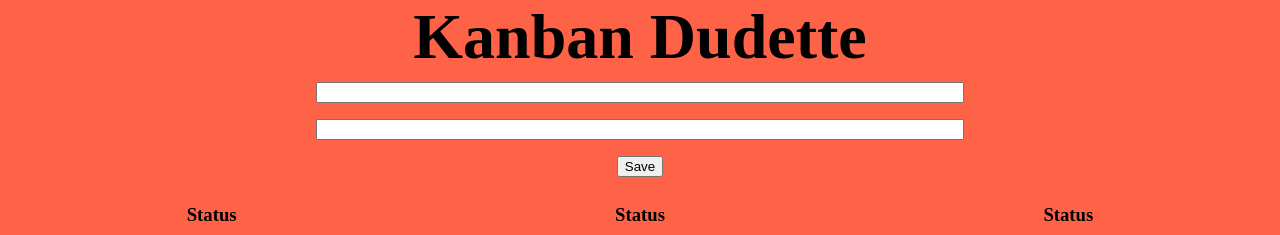
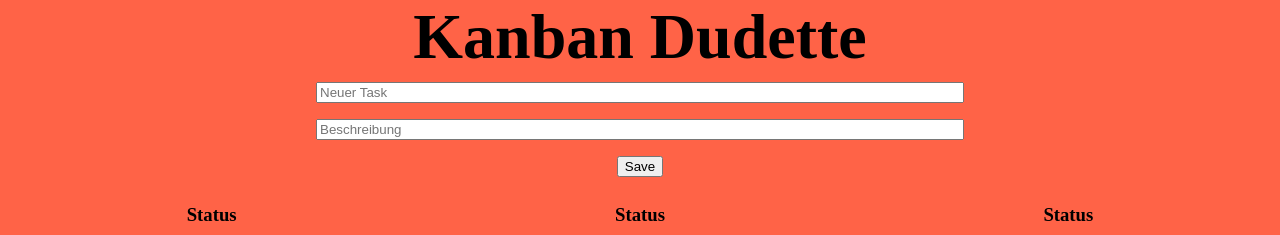
Before and after one commit to Droggelbecher92/Freitagsaufgabe-Kanban-Complete-muc-22-1, a React (Create React App) app: page / in a window 1280 px wide. Shown: the top 235 px of the page. Built offline with nearby package versions, Linux system fonts and the light colour scheme.

Commit message:
added post new Kanban

```diff
--- a/package.json
+++ b/package.json
@@ -10,6 +10,7 @@
     "@types/node": "^16.11.41",
     "@types/react": "^18.0.13",
     "@types/react-dom": "^18.0.5",
+    "axios": "^0.27.2",
     "react": "^18.2.0",
     "react-dom": "^18.2.0",
     "react-scripts": "5.0.1",
@@ -39,5 +40,6 @@
       "last 1 firefox version",
       "last 1 safari version"
     ]
-  }
+  },
+  "proxy":"http://localhost:8080"
 }
--- a/src/components/KanbanInputForm.tsx
+++ b/src/components/KanbanInputForm.tsx
@@ -1,11 +1,35 @@
 import './KanbanInputForm.css'
+import {FormEvent, useEffect, useState} from "react";
+import {KanbanStatus} from "../service/models";
+import {postNewKanban} from "../service/apiService";
 
 export default function KanbanInputForm(){
+
+    const [task, setTask] = useState(localStorage.getItem('task')??'')
+    const [desc, setDesc] = useState(localStorage.getItem('desc')??'')
+
+    useEffect(()=>{
+        localStorage.setItem("task",task)
+    },[task])
+
+    useEffect(()=>{
+        localStorage.setItem("desc",desc)
+    },[desc])
+
+    const saveNewKanban = (ev : FormEvent) =>  {
+        ev.preventDefault()
+        postNewKanban({'task':task,'description':desc,'status':KanbanStatus.OPEN})
+            .then(()=>{
+                setDesc('')
+                setTask('')
+            })
+    }
+
     return(
-        <div className={'kanbanInputForm'}>
-            <input className={'inputForm'} type="text"/>
-            <input className={'inputForm'} type="text"/>
-            <button>Save</button>
-        </div>
+        <form className={'kanbanInputForm'} onSubmit={saveNewKanban}>
+            <input className={'inputForm'} type="text" placeholder={'Neuer Task'} value={task} onChange={ev => setTask(ev.target.value)}/>
+            <input className={'inputForm'} type="text" placeholder={'Beschreibung'} value={desc} onChange={ev => setDesc(ev.target.value)}/>
+            <button type={'submit'}>Save</button>
+        </form>
     )
 }
--- /dev/null
+++ b/src/service/apiService.ts
@@ -0,0 +1,7 @@
+import axios from "axios";
+import {NewKanbanItem} from "./models";
+
+export const postNewKanban = (item : NewKanbanItem) => {
+    return axios.post("/api/kanban", item)
+        .then(response => response.data)
+}
--- /dev/null
+++ b/src/service/models.ts
@@ -0,0 +1,11 @@
+export interface NewKanbanItem {
+    task : string,
+    description : string,
+    status : KanbanStatus,
+}
+
+export enum KanbanStatus{
+    "OPEN"="OPEN",
+    "IN_PROGRESS"="IN_PROGRESS",
+    "DONE"="DONE"
+}
```
Also changed, not shown: 2 other files (tests, documents, lock files or other folders).
